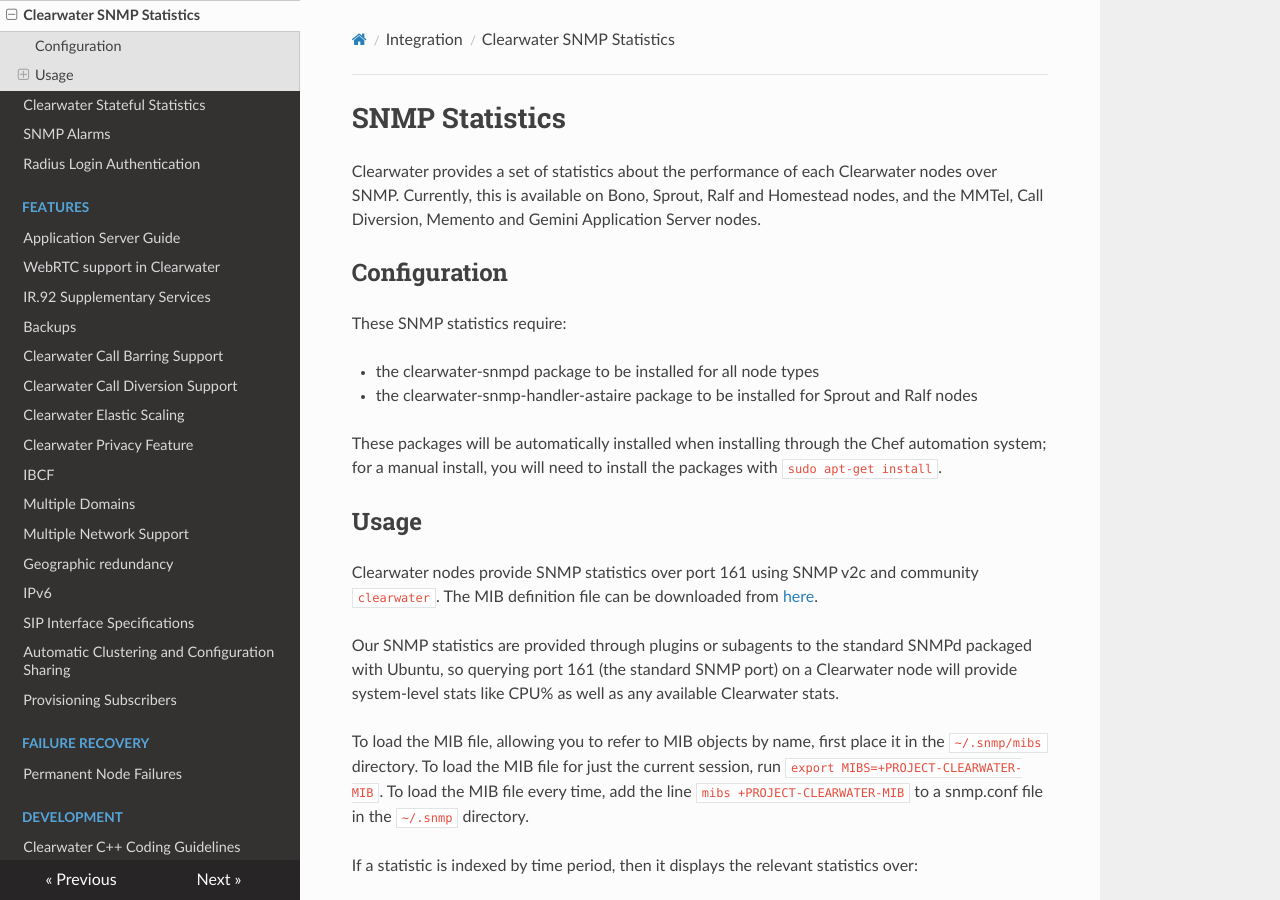
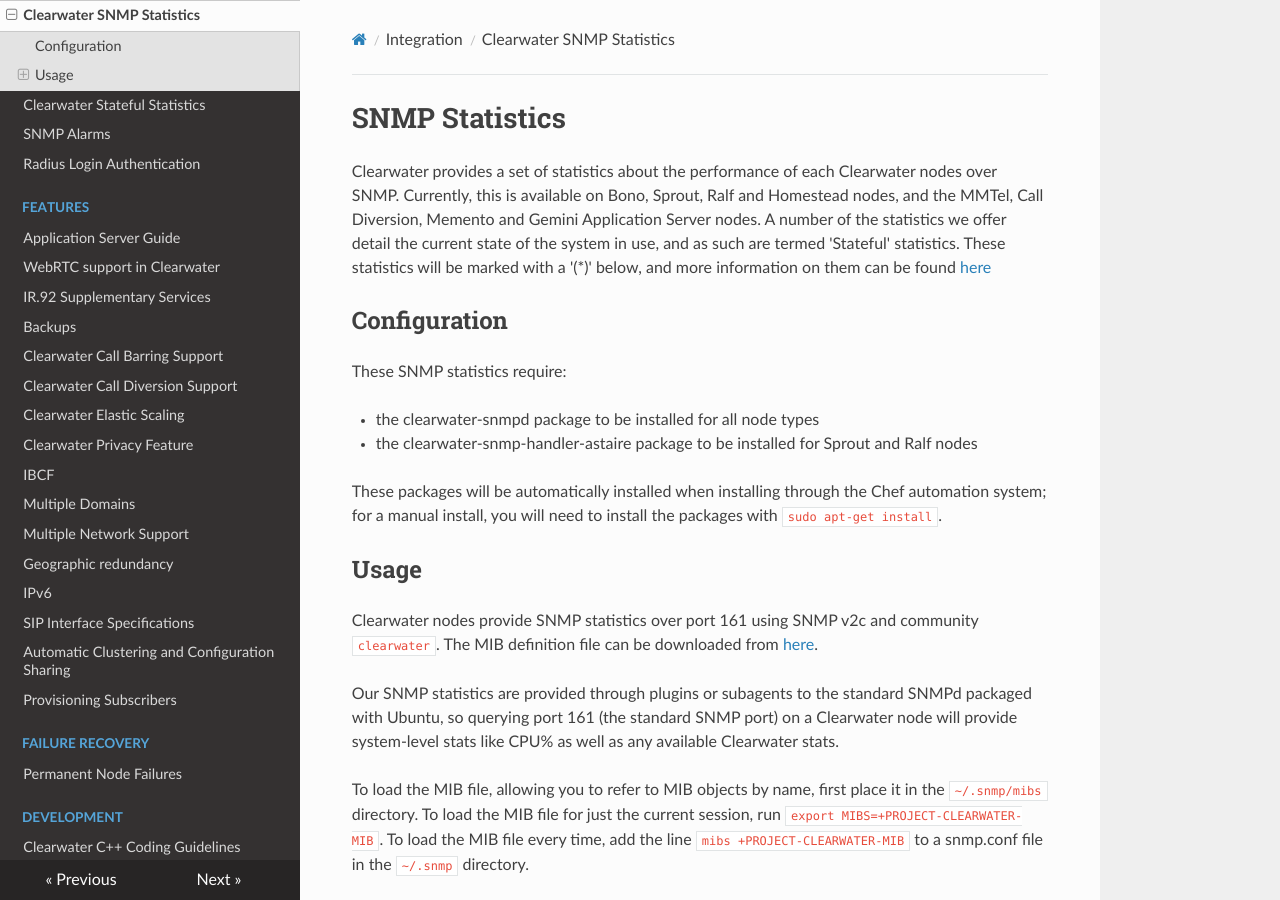
Before and after one commit to Metaswitch/clearwater-readthedocs, an MkDocs documentation site: the page built from docs/Clearwater_SNMP_Statistics.md, in a window 1280 px wide and 900 px high. Built offline with MkDocs 1.6.1, drawn with Linux system fonts in a browser that asks for light colours; nearby versions of some CDN libraries; old or Windows-style settings are respelled for this version of MkDocs; some of the changed text lies outside the part shown.

Commit message:
Add information on stateful stats to main SNMP stats page

```diff
--- a/docs/Clearwater_SNMP_Statistics.md
+++ b/docs/Clearwater_SNMP_Statistics.md
@@ -1,6 +1,6 @@
 # SNMP Statistics
 
-Clearwater provides a set of statistics about the performance of each Clearwater nodes over SNMP. Currently, this is available on Bono, Sprout, Ralf and Homestead nodes, and the MMTel, Call Diversion, Memento and Gemini Application Server nodes.
+Clearwater provides a set of statistics about the performance of each Clearwater nodes over SNMP. Currently, this is available on Bono, Sprout, Ralf and Homestead nodes, and the MMTel, Call Diversion, Memento and Gemini Application Server nodes. A number of the statistics we offer detail the current state of the system in use, and as such are termed 'Stateful' statistics. These statistics will be marked with a '(*)' below, and more information on them can be found [here](https://clearwater.readthedocs.io/en/stable/Clearwater_Stateful_Statistics/index.html)
 
 ## Configuration
 
@@ -109,6 +109,10 @@ Sprout nodes provide the following statistics:
 * The current permitted request rate.
 * The number of incoming INVITE transactions for the S-CSCF that were cancelled before a 1xx response was seen, indexed by time period.
 * The number of incoming INVITE transactions for the S-CSCF that were cancelled after a 1xx response was seen, indexed by time period (these INVITE cancellation statistics can be used to distinguish between the case where an INVITE was cancelled because the call rang but wasn't answered and the case where it failed due to network issues and never got through in the first place).
+* The average, variance, high water mark and low water mark for the number of Registered subscribers, indexed by time period. (*)
+* The instantaneous count for the number of Registered subscribers. (*)
+* The average, variance, high water mark and low water mark for the number of SIP SUBSCRIBEs, indexed by time period. (*)
+* The instantaneous count for the number of active SIP SUBSCRIBEs. (*)
 
 ### Ralf statistics
 
@@ -120,6 +124,8 @@ Ralf nodes provide the following statistics:
 * The transfer rate (in bytes/second) of data during this resynchronization, over the last 5 seconds (overall, and per bucket).
 * The number of remaining nodes to query during the current Chronos scaling operation.
 * The number of timers, and number of invalid timers, processed over the last 5 seconds.
+* The average, variance, high water mark and low water mark for the number of active calls, indexed by time period. (*)
+* The instantaneous count for the number of active calls. (*)
 
 ### Homestead Statistics
 
```
Also changed, not shown: docs/Clearwater_Stateful_Statistics.md (+1 -1 lines).
